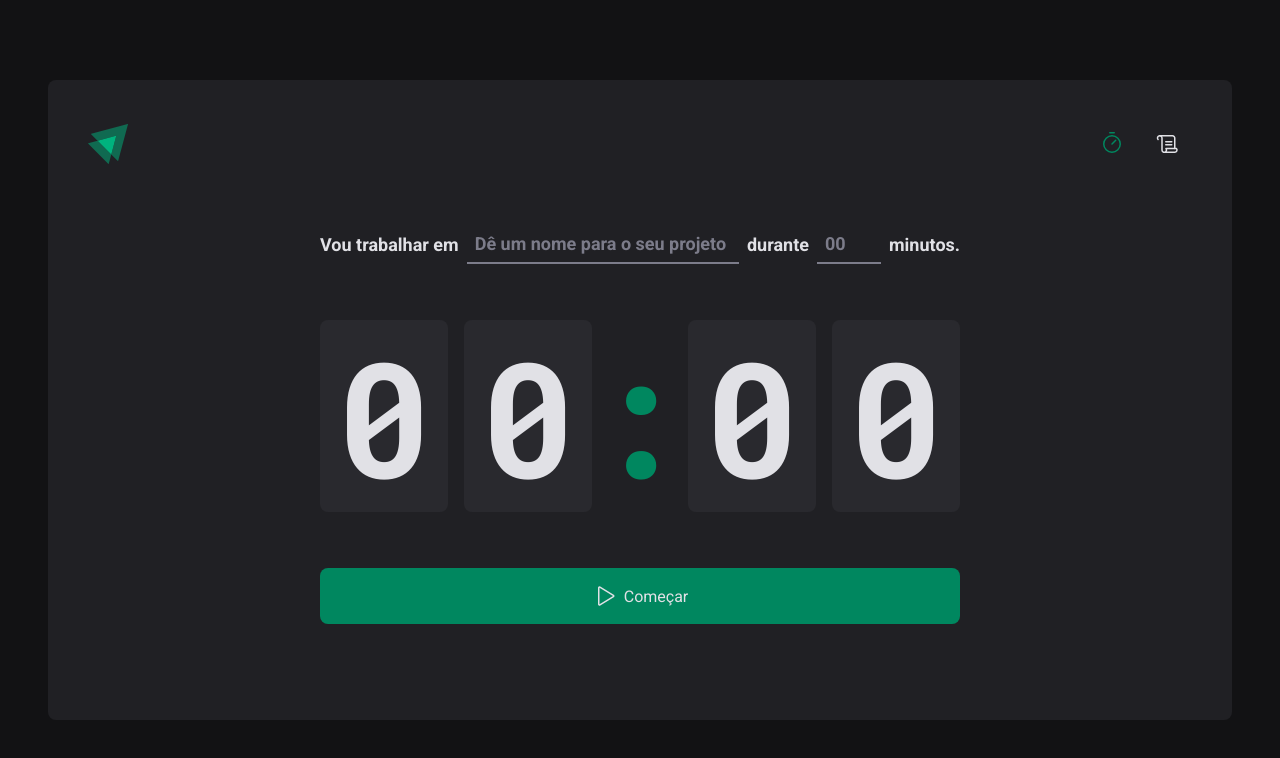
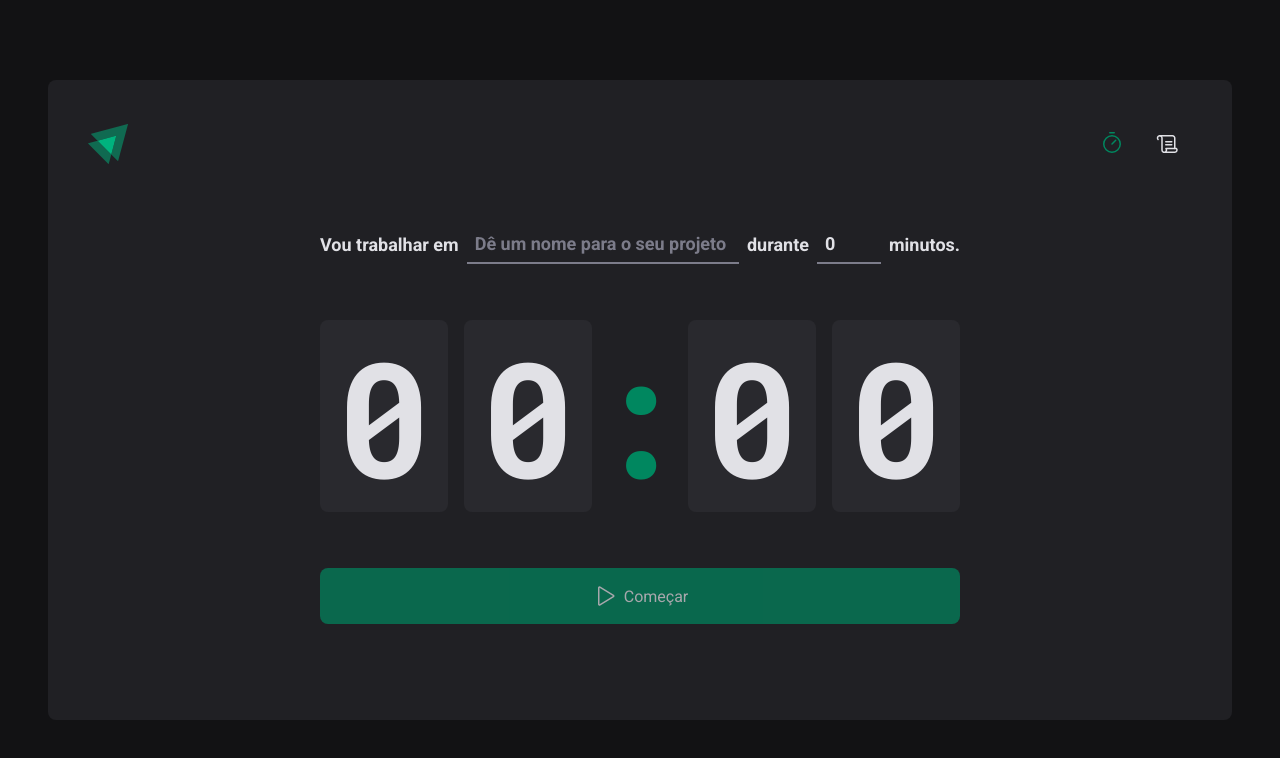
Before and after one commit to gustavogk/ignite-timer, a React (Vite) app: page / in a window 1280 px wide. Shown: the top 758 px of the page. Built offline with nearby package versions, Linux system fonts and the light colour scheme.

Commit message:
feat: formulários

```diff
--- a/package.json
+++ b/package.json
@@ -16,10 +16,10 @@
     "phosphor-react": "^1.4.1",
     "react": "^18.0.0",
     "react-dom": "^18.0.0",
-    "react-hook-form": "^7.32.0",
+    "react-hook-form": "^7.54.2",
     "react-router-dom": "^6.3.0",
     "styled-components": "^5.3.5",
-    "zod": "^3.17.3"
+    "zod": "^3.24.1"
   },
   "devDependencies": {
     "@rocketseat/eslint-config": "^1.1.3",
--- a/src/pages/Home/index.tsx
+++ b/src/pages/Home/index.tsx
@@ -1,4 +1,7 @@
 import { Play } from "phosphor-react";
+import { useForm } from "react-hook-form";
+import { zodResolver } from "@hookform/resolvers/zod";
+import * as zod from "zod";
 import {
   CountdownContainer,
   FormContainer,
@@ -9,16 +12,43 @@
   TaskInput,
 } from "./styles";
 
+const newCycleFormValidationSchema = zod.object({
+  task: zod.string().min(1, "Informe a tarefa"),
+  minutesAmount: zod
+    .number()
+    .min(5, "Mínimo de 5 minutos")
+    .max(60, "Máximo de 60 minutos"),
+});
+
+type NewCycleFormData = zod.infer<typeof newCycleFormValidationSchema>;
+
 export function Home() {
+  const { register, handleSubmit, watch, reset } = useForm<NewCycleFormData>({
+    resolver: zodResolver(newCycleFormValidationSchema),
+    defaultValues: {
+      task: "",
+      minutesAmount: 0,
+    },
+  });
+
+  function handleCreateNewCycle(data: NewCycleFormData) {
+    console.log(data);
+    reset();
+  }
+
+  const task = watch("task");
+  const isSubmitDisabled = !task;
+
   return (
     <HomeContainer>
-      <form action="">
+      <form onSubmit={handleSubmit(handleCreateNewCycle)} action="">
         <FormContainer>
           <label htmlFor="task">Vou trabalhar em</label>
           <TaskInput
             id="task"
             list="task-suggestions"
             placeholder="Dê um nome para o seu projeto"
+            {...register("task")}
           />
 
           <datalist id="task-suggestions">
@@ -31,8 +61,7 @@
             id="minutesAmount"
             placeholder="00"
             step={5}
-            min={5}
-            max={60}
+            {...register("minutesAmount", { valueAsNumber: true })}
           />
 
           <span>minutos.</span>
@@ -46,7 +75,7 @@
           <span>0</span>
         </CountdownContainer>
 
-        <StartCountdownButton type="submit">
+        <StartCountdownButton disabled={isSubmitDisabled} type="submit">
           <Play size={24} />
           Começar
         </StartCountdownButton>
```
Also changed, not shown: 1 other file (tests, documents, lock files or other folders).
